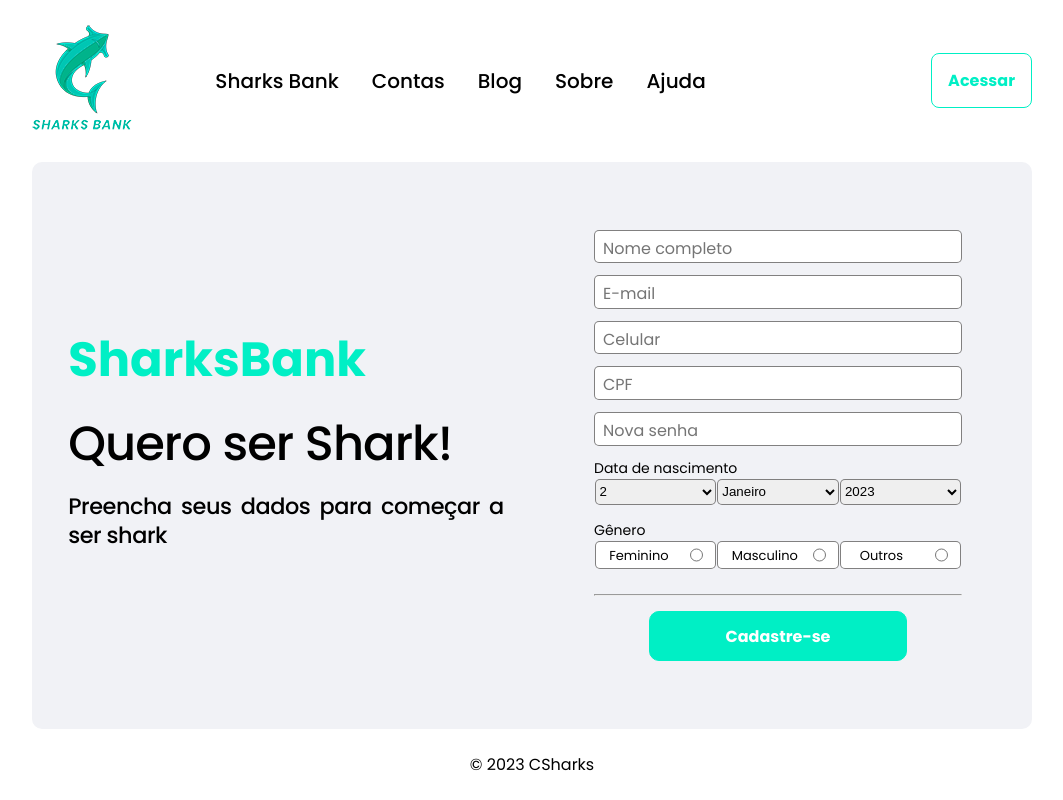
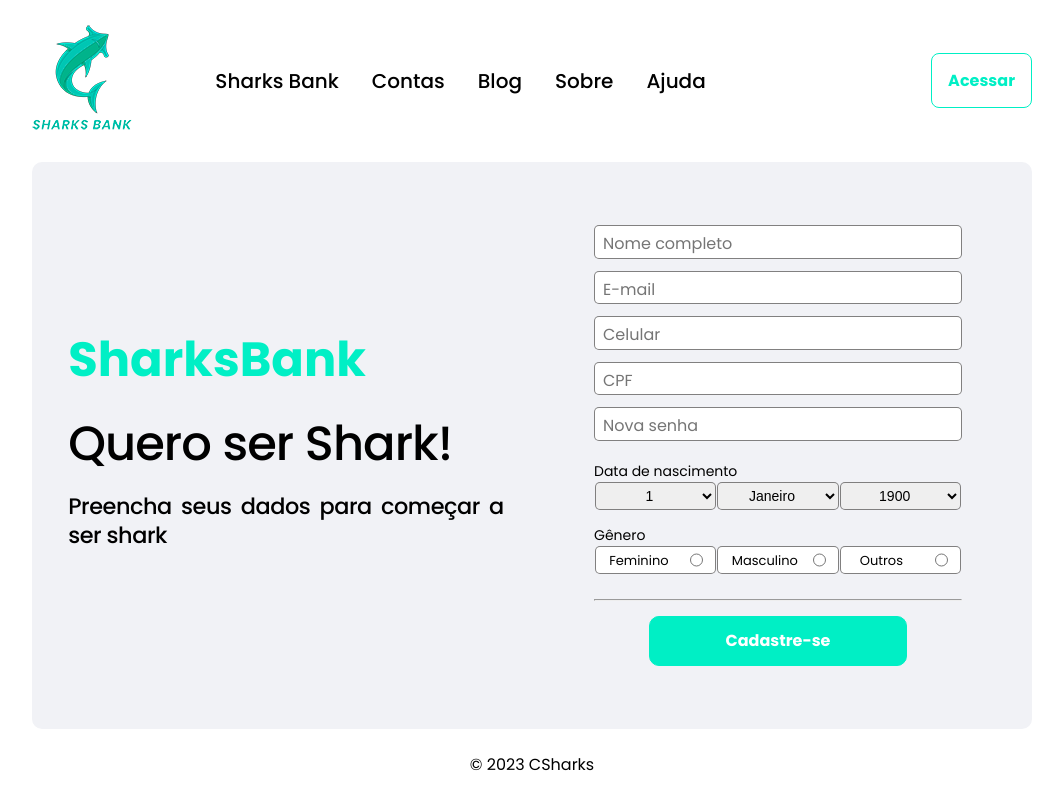
Before and after one commit to gabriele-martins/HackadevCSharks, a React (Vite) app in the folder SharksBank/: page /cadastro in a window 1280 px wide. Shown: the whole page, without its empty margins (108-1171 px from the left). Built offline with nearby package versions, Linux system fonts and the light colour scheme.

Commit message:
Adiona melhorias de código
Co-authored-by: Taís Saito <TaisSaito@users.noreply.github.com>
Co-authored-by: Raylson Lima <Lmraylson26@users.noreply.github.com>

```diff
--- a/SharksBank/src/components/Botao/index.module.css
+++ b/SharksBank/src/components/Botao/index.module.css
@@ -16,6 +16,7 @@
 .botao button:hover {
   background-color: var(--ciano);
   color: var(--branco);
+  cursor: pointer;
 }
 
 .botao button:disabled {
--- a/SharksBank/src/components/Form/Form.jsx
+++ b/SharksBank/src/components/Form/Form.jsx
@@ -19,6 +19,28 @@ export function Form() {
     navigate("/saldo");
   };
 
+/*
+  const genero = [
+    {label: "Masculino", value="Masculino"},
+    {label: "Feminino", value:"Feminino"},
+    {label: "Outro", value:"Outro"}
+  ];
+
+  Datapicker -> Calendario
+
+  */
+
+  function getValuesSelect(inicial, final){
+   let anos = [];
+   for (let i = inicial; i <= final; i++) {
+     anos.push(i);
+   }
+   return anos;
+}
+
+let selectAnos = getValuesSelect(1900, 2023);
+let selectDias = getValuesSelect(1, 31);
+
   return (
     <>
       <form onSubmit={handleSubmit(registrarUsuario)}>
@@ -29,7 +51,7 @@ export function Form() {
           register={register}
           errors={errors}
         />
-        <div id="outros-dados">
+        <div className={style.outrosDados}>
           <Input
             type={"email"}
             name={"E-mail"}
@@ -67,36 +89,7 @@ export function Form() {
               id="dia"
               {...register("diaNascimento")}
             >
-              <option value="2">2</option>
-              <option value="3">3</option>
-              <option value="4">4</option>
-              <option value="5">5</option>
-              <option value="6">6</option>
-              <option value="7">7</option>
-              <option value="8">8</option>
-              <option value="9">9</option>
-              <option value="10">10</option>
-              <option value="11">11</option>
-              <option value="12">12</option>
-              <option value="13">13</option>
-              <option value="14">14</option>
-              <option value="15">15</option>
-              <option value="16">16</option>
-              <option value="17">17</option>
-              <option value="18">18</option>
-              <option value="19">19</option>
-              <option value="20">20</option>
-              <option value="21">21</option>
-              <option value="22">22</option>
-              <option value="23">23</option>
-              <option value="24">24</option>
-              <option value="25">25</option>
-              <option value="26">26</option>
-              <option value="27">27</option>
-              <option value="28">28</option>
-              <option value="29">29</option>
-              <option value="30">30</option>
-              <option value="31">31</option>
+            {selectDias.map((dia) => <option value={dia}>{dia}</option>)}
             </select>
             <select
               name="mesNascimento"
@@ -121,130 +114,7 @@ export function Form() {
               id="ano"
               {...register("anoNascimento")}
             >
-              <option value="2023">2023</option>
-              <option value="2022">2022</option>
-              <option value="2021">2021</option>
-              <option value="2020">2020</option>
-              <option value="2019">2019</option>
-              <option value="2018">2018</option>
-              <option value="2017">2017</option>
-              <option value="2016">2016</option>
-              <option value="2015">2015</option>
-              <option value="2014">2014</option>
-              <option value="2013">2013</option>
-              <option value="2012">2012</option>
-              <option value="2011">2011</option>
-              <option value="2010">2010</option>
-              <option value="2009">2009</option>
-              <option value="2008">2008</option>
-              <option value="2007">2007</option>
-              <option value="2006">2006</option>
-              <option value="2005">2005</option>
-              <option value="2004">2004</option>
-              <option value="2003">2003</option>
-              <option value="2002">2002</option>
-              <option value="2001">2001</option>
-              <option value="2000">2000</option>
-              <option value="1999">1999</option>
-              <option value="1998">1998</option>
-              <option value="1997">1997</option>
-              <option value="1996">1996</option>
-              <option value="1995">1995</option>
-              <option value="1994">1994</option>
-              <option value="1993">1993</option>
-              <option value="1992">1992</option>
-              <option value="1991">1991</option>
-              <option value="1990">1990</option>
-              <option value="1989">1989</option>
-              <option value="1988">1988</option>
-              <option value="1987">1987</option>
-              <option value="1986">1986</option>
-              <option value="1985">1985</option>
-              <option value="1984">1984</option>
-              <option value="1983">1983</option>
-              <option value="1982">1982</option>
-              <option value="1981">1981</option>
-              <option value="1980">1980</option>
-              <option value="1979">1979</option>
-              <option value="1978">1978</option>
-              <option value="1977">1977</option>
-              <option value="1976">1976</option>
-              <option value="1975">1975</option>
-              <option value="1974">1974</option>
-              <option value="1973">1973</option>
-              <option value="1972">1972</option>
-              <option value="1971">1971</option>
-              <option value="1970">1970</option>
-              <option value="1969">1969</option>
-              <option value="1968">1968</option>
-              <option value="1967">1967</option>
-              <option value="1966">1966</option>
-              <option value="1965">1965</option>
-              <option value="1964">1964</option>
-              <option value="1963">1963</option>
-              <option value="1962">1962</option>
-              <option value="1961">1961</option>
-              <option value="1960">1960</option>
-              <option value="1959">1959</option>
-              <option value="1958">1958</option>
-              <option value="1957">1957</option>
-              <option value="1956">1956</option>
-              <option value="1955">1955</option>
-              <option value="1954">1954</option>
-              <option value="1953">1953</option>
-              <option value="1952">1952</option>
-              <option value="1951">1951</option>
-              <option value="1950">1950</option>
-              <option value="1949">1949</option>
-              <option value="1948">1948</option>
-              <option value="1947">1947</option>
-              <option value="1946">1946</option>
-              <option value="1945">1945</option>
-              <option value="1944">1944</option>
-              <option value="1943">1943</option>
-              <option value="1942">1942</option>
-              <option value="1941">1941</option>
-              <option value="1940">1940</option>
-              <option value="1939">1939</option>
-              <option value="1938">1938</option>
-              <option value="1937">1937</option>
-              <option value="1936">1936</option>
-              <option value="1935">1935</option>
-              <option value="1934">1934</option>
-              <option value="1933">1933</option>
-              <option value="1932">1932</option>
-              <option value="1931">1931</option>
-              <option value="1930">1930</option>
-              <option value="1929">1929</option>
-              <option value="1928">1928</option>
-              <option value="1927">1927</option>
-              <option value="1926">1926</option>
-              <option value="1925">1925</option>
-              <option value="1924">1924</option>
-              <option value="1923">1923</option>
-              <option value="1922">1922</option>
-              <option value="1921">1921</option>
-              <option value="1920">1920</option>
-              <option value="1919">1919</option>
-              <option value="1918">1918</option>
-              <option value="1917">1917</option>
-              <option value="1916">1916</option>
-              <option value="1915">1915</option>
-              <option value="1914">1914</option>
-              <option value="1913">1913</option>
-              <option value="1912">1912</option>
-              <option value="1911">1911</option>
-              <option value="1910">1910</option>
-              <option value="1909">1909</option>
-              <option value="1908">1908</option>
-              <option value="1907">1907</option>
-              <option value="1906">1906</option>
-              <option value="1905">1905</option>
-              <option value="1904">1904</option>
-              <option value="1903">1903</option>
-              <option value="1902">1902</option>
-              <option value="1901">1901</option>
-              <option value="1900">1900</option>
+            {selectAnos.map((ano) => <option value={ano}>{ano}</option>)}
             </select>
           </div>
         </div>
--- a/SharksBank/src/components/Form/Input.jsx
+++ b/SharksBank/src/components/Form/Input.jsx
@@ -14,6 +14,7 @@ function Input({ type, name, placeholder, register, errors }) {
                 <div className={styles.errorMessage}>
                     O campo {name} está invalido.
                 </div>
+
             )}
         </div>
     );
--- a/SharksBank/src/components/Form/form.module.css
+++ b/SharksBank/src/components/Form/form.module.css
@@ -1,6 +1,10 @@
 * {
     margin: 0;
     padding: 0;
+}
+
+.outrosDados {
+  margin-bottom: 20px;
 }
 
 .selectRadioTitle > div:first-child {
@@ -18,13 +22,20 @@ select {
     border: 1px solid #787777ee;
     margin-bottom: 15px;
     border-radius: 5px;
+
+    font-size: 14px;
+    text-align: center;
+    text-align-last: center;
+
+
   }
 
-.btn {
+/* .btn {
     display: flex;
     justify-content: center;
     align-items: center;
     margin-top: 15px;
+
   }
 
 .btn button {
@@ -45,4 +56,6 @@ select {
     border: 1px solid #00efc5;
     color: #00efc5;
     cursor: auto;
+    cursor: pointer;
   }
+ */
--- a/SharksBank/src/components/Form/input.module.css
+++ b/SharksBank/src/components/Form/input.module.css
@@ -39,4 +39,5 @@
     color: rgb(255, 72, 72);
     font-size:0.8rem;
     margin-top: 10px;
+
 }
--- a/SharksBank/src/components/Form/submitbutton.module.css
+++ b/SharksBank/src/components/Form/submitbutton.module.css
@@ -14,7 +14,7 @@
     border-radius: 10px;
     font-size: 1em;
     font-weight: bold;
-    cursor: pointer;
+
   }
 
 .btn button:disabled,
@@ -23,4 +23,5 @@
     border: 1px solid #00efc5;
     color: #00efc5;
     cursor: auto;
+    cursor: pointer;
   }
--- a/SharksBank/src/pages/Termos/index.jsx
+++ b/SharksBank/src/pages/Termos/index.jsx
@@ -12,11 +12,14 @@ export function Termos() {
   const [termoAceito, setTermoAceito] = useState(false);
 
   function handleScroll(evento) {
-    let alturaTotalCaixaTexto = evento.target.scrollHeight;
-    let posicaoAtual = evento.target.scrollTop;
-    let compensacao = evento.target.offsetHeight;
+    let alturaTotalCaixaTexto = evento.target.scrollHeight; //Altura total do scroll da caixa de texto
+    let posicaoAtual = evento.target.scrollTop; // Posição atual do scroll
+    let compensacao = evento.target.offsetHeight + 100; //
+  /*   console.log("Altura Caixa: " + alturaTotalCaixaTexto);
+    console.log("Posição Atual: " + posicaoAtual);
+    console.log("Conpensação: " + compensacao); */
 
-    if (posicaoAtual > alturaTotalCaixaTexto - compensacao) {
+    if (posicaoAtual >= alturaTotalCaixaTexto - compensacao) {
       setTermosLido(true);
     }
   }
```
Also changed, not shown: SharksBank/src/components/Conteudo/index.jsx (line endings or trailing spaces).
